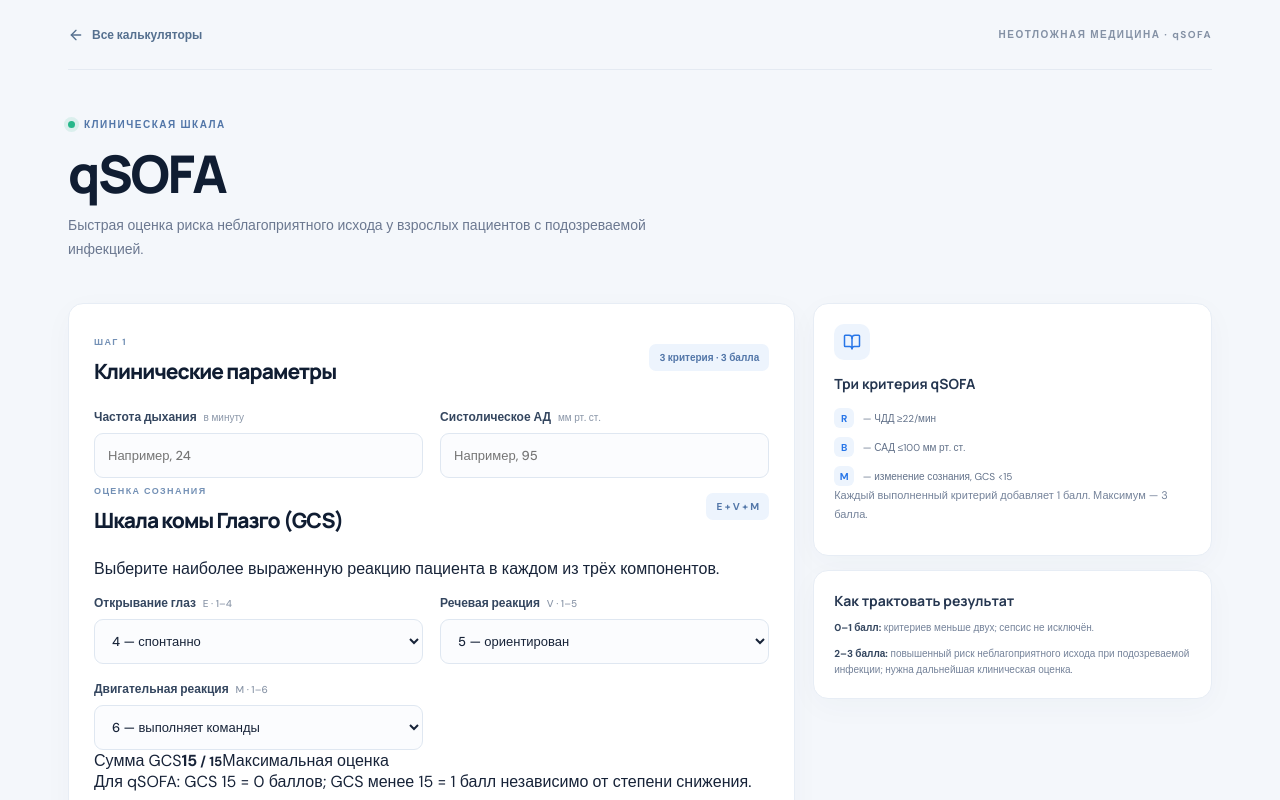
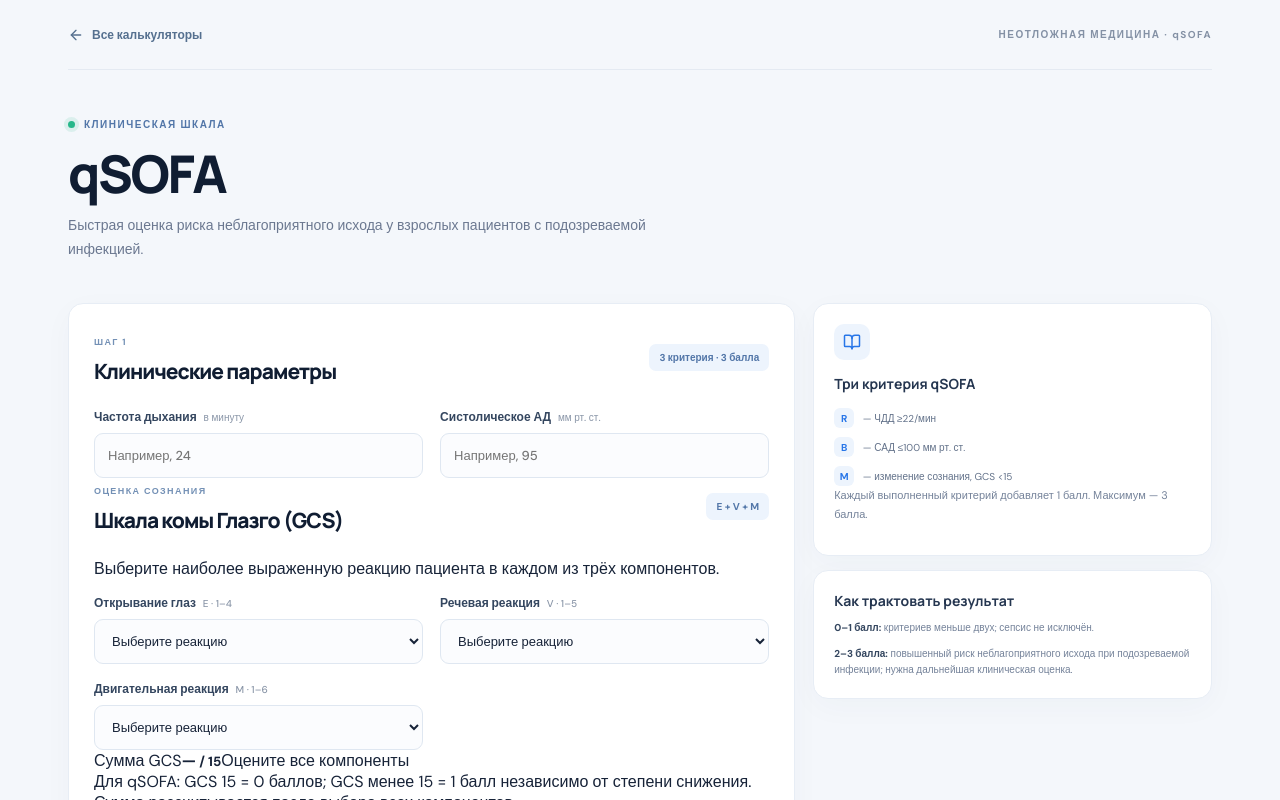
Before and after one commit to Whiterx/medcalc-pro-next, a React (Vite) app: page /medcalc-pro-next/calculators/qsofa in a window 1280 px wide. Shown: the top 800 px of the page. Built offline with nearby package versions, Linux system fonts and the light colour scheme.

Commit message:
fix: require complete GCS component assessment

```diff
--- a/src/calculators/emergency/QSOFACalculator.tsx
+++ b/src/calculators/emergency/QSOFACalculator.tsx
@@ -4,7 +4,7 @@ import { Link } from 'react-router-dom'
 import { calculateQSOFA, type QSOFAInput, type QSOFAResult } from './qsofa'
 import { QSOFA_REFERENCE } from './qsofa.reference'
 
-const initialValues = { respiratoryRate: '', systolicBP: '', eye: '4', verbal: '5', motor: '6' }
+const initialValues = { respiratoryRate: '', systolicBP: '', eye: '', verbal: '', motor: '' }
 
 const gcsOptions = {
   eye: [
@@ -35,7 +35,7 @@ export default function QSOFACalculator() {
   const [result, setResult] = useState<QSOFAResult | null>(null)
   const [error, setError] = useState('')
 
-  const gcs = Number(values.eye) + Number(values.verbal) + Number(values.motor)
+  const gcs = values.eye && values.verbal && values.motor ? Number(values.eye) + Number(values.verbal) + Number(values.motor) : null
 
   function updateField(field: keyof typeof initialValues, value: string) {
     setValues((current) => ({ ...current, [field]: value }))
@@ -47,6 +47,12 @@ export default function QSOFACalculator() {
     event.preventDefault()
     if (values.respiratoryRate.trim() === '' || values.systolicBP.trim() === '') {
       setError('Заполните частоту дыхания и систолическое давление.')
+      setResult(null)
+      return
+    }
+
+    if (gcs === null) {
+      setError('Оцените все три компонента GCS: открывание глаз, речевую и двигательную реакцию.')
       setResult(null)
       return
     }
@@ -115,29 +121,32 @@ export default function QSOFACalculator() {
             <div className="field-grid">
               <label className="calc-field">
                 <span>Открывание глаз <small>E · 1–4</small></span>
-                <select value={values.eye} onChange={(event) => updateField('eye', event.target.value)}>
+                <select required value={values.eye} onChange={(event) => updateField('eye', event.target.value)}>
+                  <option value="">Выберите реакцию</option>
                   {gcsOptions.eye.map((option) => <option value={option.value} key={option.value}>{option.label}</option>)}
                 </select>
               </label>
               <label className="calc-field">
                 <span>Речевая реакция <small>V · 1–5</small></span>
-                <select value={values.verbal} onChange={(event) => updateField('verbal', event.target.value)}>
+                <select required value={values.verbal} onChange={(event) => updateField('verbal', event.target.value)}>
+                  <option value="">Выберите реакцию</option>
                   {gcsOptions.verbal.map((option) => <option value={option.value} key={option.value}>{option.label}</option>)}
                 </select>
               </label>
               <label className="calc-field">
                 <span>Двигательная реакция <small>M · 1–6</small></span>
-                <select value={values.motor} onChange={(event) => updateField('motor', event.target.value)}>
+                <select required value={values.motor} onChange={(event) => updateField('motor', event.target.value)}>
+                  <option value="">Выберите реакцию</option>
                   {gcsOptions.motor.map((option) => <option value={option.value} key={option.value}>{option.label}</option>)}
                 </select>
               </label>
             </div>
             <div className="gcs-total">
               <span>Сумма GCS</span>
-              <strong>{gcs}<small> / 15</small></strong>
-              <span className={gcs === 15 ? 'gcs-status normal' : 'gcs-status altered'}>{gcs === 15 ? 'Максимальная оценка' : 'Есть снижение GCS'}</span>
+              <strong>{gcs ?? '—'}<small> / 15</small></strong>
+              <span className={gcs === null ? 'gcs-status' : gcs === 15 ? 'gcs-status normal' : 'gcs-status altered'}>{gcs === null ? 'Оцените все компоненты' : gcs === 15 ? 'Максимальная оценка' : 'Есть снижение GCS'}</span>
             </div>
-            <p className="field-hint">Для qSOFA: GCS 15 = 0 баллов; GCS менее 15 = 1 балл независимо от степени снижения.</p>
+            <p className="field-hint">Для qSOFA: GCS 15 = 0 баллов; GCS менее 15 = 1 балл независимо от степени снижения. Сумма рассчитывается после выбора всех компонентов.</p>
             <p className="field-hint">Если компонент невозможно достоверно оценить (например, речевую реакцию у интубированного пациента), не подставляйте автоматически 1 балл: отметьте компонент как неоцениваемый и интерпретируйте результат с учётом ограничений.</p>
           </div>
 
```
